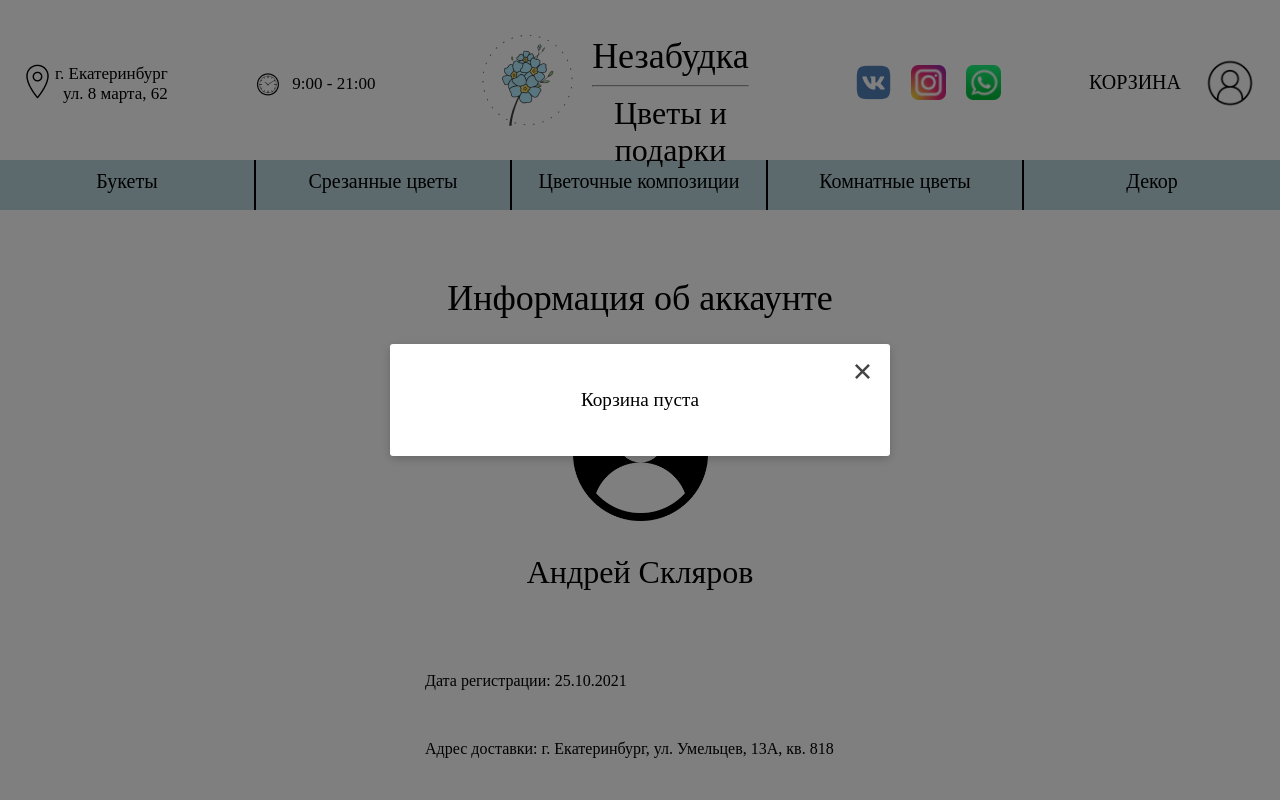
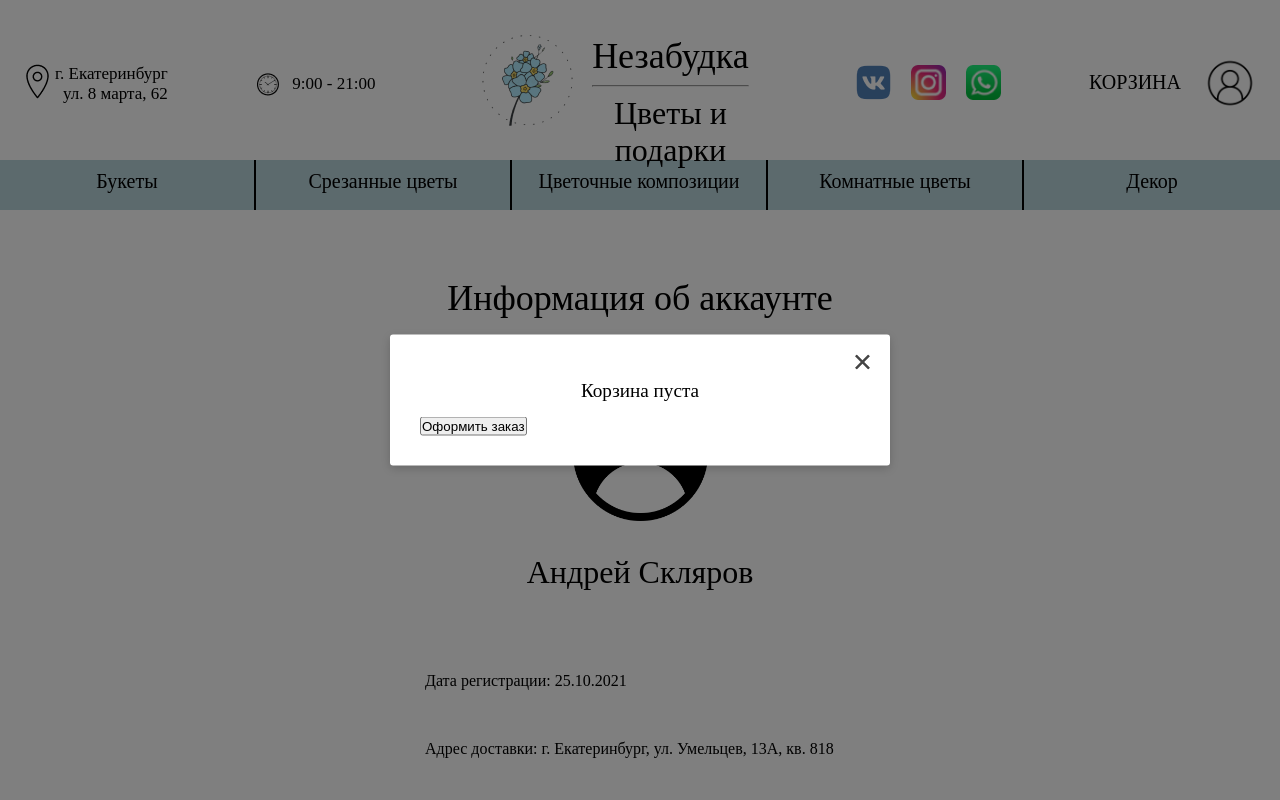
Before and after one commit to Andr2002/nezabudka, a website with bundled scripts: page user.html in a window 1280 px wide. Both pictures are taken after a click on the link "КОРЗИНА". Shown: the top 800 px of the page. Built offline with nearby package versions, Linux system fonts and the light colour scheme; a web font is replaced by a local one.

Commit message:
Add files via upload

```diff
--- a/user.html
+++ b/user.html
@@ -9,106 +9,106 @@
     <link rel="shortcut icon" href="img/icon.png" type="image/x-icon">
     <link rel="stylesheet" href="css/style.css">
     <link rel="stylesheet" href="css/user-style.css">
-    <link rel="stylesheet" href="css/cart.css">
+    <link rel="stylesheet " href="css/cart.css ">
 </head>
 
 <body>
     <header>
-        <nav class="navbar">
-            <div class="address">
-                <img src="img/location-logo.png" alt="location-logo" class="location-logo">
+        <nav class="navbar ">
+            <div class="address ">
+                <img src="img/location-logo.png " alt="location-logo " class="location-logo ">
                 <span>г. Екатеринбург <br> ул. 8 марта, 62</span>
             </div>
 
-            <div class="time">
-                <img src="img/clock-logo.png" alt="clock-logo" class="clock-logo">
+            <div class="time ">
+                <img src="img/clock-logo.png " alt="clock-logo " class="clock-logo ">
                 <span>9:00 - 21:00</span>
             </div>
 
-            <div class="nav">
-                <a href="index.html"><img src="img/logo.png" alt="logo" class="logo"></a>
-                <span class="nav-name-1">Незабудка</span>
+            <div class="nav ">
+                <a href="index.html "><img src="img/logo.png " alt="logo " class="logo "></a>
+                <span class="nav-name-1 ">Незабудка</span>
                 <hr>
-                <span class="nav-name-2">Цветы и подарки</span>
+                <span class="nav-name-2 ">Цветы и подарки</span>
             </div>
 
-            <div class="social-media">
-                <a href="https://vk.com/andr_champ" target="_blank" class="link"><img src="img/vk-logo.png" alt="vk-logo"></a>
-                <a href="https://www.instagram.com/the_andr_" target="_blank" class="link"><img src="img/insta-logo.png" alt="insta-logo"></a>
-                <a href="tel:+79122939297" class="link"><img src="img/whatsapp-logo.png" alt="whatsapp-logo"></a>
+            <div class="social-media ">
+                <a href="https://vk.com/andr_champ " target="_blank " class="link "><img src="img/vk-logo.png " alt="vk-logo "></a>
+                <a href="https://www.instagram.com/the_andr_ " target="_blank " class="link "><img src="img/insta-logo.png " alt="insta-logo "></a>
+                <a href="tel:+79122939297 " class="link "><img src="img/whatsapp-logo.png " alt="whatsapp-logo "></a>
             </div>
 
-            <div class="busket">
-                <a href="#" class="busket-name" data-modal="1">КОРЗИНА</a>
-                <a href="#" data-modal="1"><img src="img/login.png" alt="login-logo" class="login-logo"></a>
+            <div class="busket ">
+                <a href="# " class="busket-name " data-modal="1 ">КОРЗИНА</a>
+                <a href="# " data-modal="1 "><img src="img/login.png " alt="login-logo " class="login-logo "></a>
             </div>
         </nav>
     </header>
 
-    <div class="catalog">
-        <div class="catalog-item">
-            <a href="bouquets.html">Букеты</a>
+    <div class="catalog ">
+        <div class="catalog-item ">
+            <a href="bouquets.html ">Букеты</a>
         </div>
 
-        <div class="catalog-item">
-            <a href="cut-flowers.html">Срезанные цветы</a>
+        <div class="catalog-item ">
+            <a href="cut-flowers.html ">Срезанные цветы</a>
         </div>
 
-        <div class="catalog-item">
-            <a href="flower-compositions.html">Цветочные композиции</a>
+        <div class="catalog-item ">
+            <a href="flower-compositions.html ">Цветочные композиции</a>
         </div>
 
-        <div class="catalog-item">
-            <a href="room-flowers.html">Комнатные цветы</a>
+        <div class="catalog-item ">
+            <a href="room-flowers.html ">Комнатные цветы</a>
         </div>
 
-        <div class="catalog-item">
-            <a href="decor.html">Декор</a>
+        <div class="catalog-item ">
+            <a href="decor.html ">Декор</a>
         </div>
     </div>
 
-    <div class="catalog-main">
-        <span class="catalog-name">Информация об аккаунте</span>
+    <div class="catalog-main ">
+        <span class="catalog-name ">Информация об аккаунте</span>
 
-        <div class="information">
-            <img src="img/user-logo.png" alt="user-logo" class="user-logo">
+        <div class="information ">
+            <img src="img/user-logo.png " alt="user-logo " class="user-logo ">
             <p class="user-name">Андрей Скляров</p>
         </div>
-        <div class="information-desc">
+        <div class="information-desc ">
             <p>Дата регистрации: <span>25.10.2021</span></p>
             <p>Адрес доставки: <span>г. Екатеринбург, ул. Умельцев, 13А, кв. 818</span></p>
             <p>Заказы: <span>28</span></p>
             <p>На сумму: <span>63 954 ₽</span></p>
         </div>
-        <div class="exit">
-            <button class="exit-btn">
-                <img src="img/exit-logo.png" alt="exit-logo" class="exit-logo">
+        <div class="exit ">
+            <button class="exit-btn ">
+                <img src="img/exit-logo.png " alt="exit-logo " class="exit-logo ">
             </button>
         </div>
     </div>
 
     <!-- МОДАЛЬНОЕ ОКНО -->
-    <div class="modal" data-modal="1">
-        <!--   Svg иконка для закрытия окна  -->
-        <svg class="modal__cross js-modal-close" xmlns="http://www.w3.org/2000/svg" viewBox="0 0 24 24">
-            <path
-                d="M23.954 21.03l-9.184-9.095 9.092-9.174-2.832-2.807-9.09 9.179-9.176-9.088-2.81 2.81 9.186 9.105-9.095 9.184 2.81 2.81 9.112-9.192 9.18 9.1z" />
-        </svg>
-        <!-- <p class="modal__title">Раздел Корзины пока в разработке</p> -->
-        <p class="cart-status">Корзина пуста</p>
-        <button class="order">Оформить заказ</button>
+    <div class="modal " data-modal="1 ">
+        <svg class="modal__cross js-modal-close " xmlns="http://www.w3.org/2000/svg " viewBox="0 0 24 24 "><path d="M23.954 21.03l-9.184-9.095 9.092-9.174-2.832-2.807-9.09 9.179-9.176-9.088-2.81 2.81 9.186 9.105-9.095 9.184 2.81 2.81 9.112-9.192 9.18
+        9.1z "/></svg>
+        <p class="cart-status ">Корзина пуста</p>
+
+        <div class="order ">
+            <button class="order-btn ">Оформить заказ</button>
+        </div>
+
     </div>
     <!-- Подложка под модальным окном -->
-    <div class="overlay js-overlay-modal"></div>
+    <div class="overlay js-overlay-modal "></div>
     <!-- МОДАЛЬНОЕ ОКНО -->
 
-    <hr class="footer-hr">
+    <hr class="footer-hr ">
     <footer>Copyright © 2021</footer>
 
     <!-- Scripts -->
-    <script src="js/modal.js"></script>
-    <script src="js/cart.js"></script>
-    <script src="js/user.js"></script>
+    <script src="js/modal.js "></script>
+    <script src="js/cart.js "></script>
+    <script src="js/user.js "></script>
     <!-- Scripts -->
 </body>
 
```
Also changed, not shown: bouquets.html (+5 -1 lines), cut-flowers.html (+5 -2 lines), decor.html (+5 -3 lines), flower-compositions.html (+5 -3 lines), index.html (+5 -12 lines), package.json (added, +17 -0 lines), room-flowers.html (+6 -2 lines), 1 other file.
